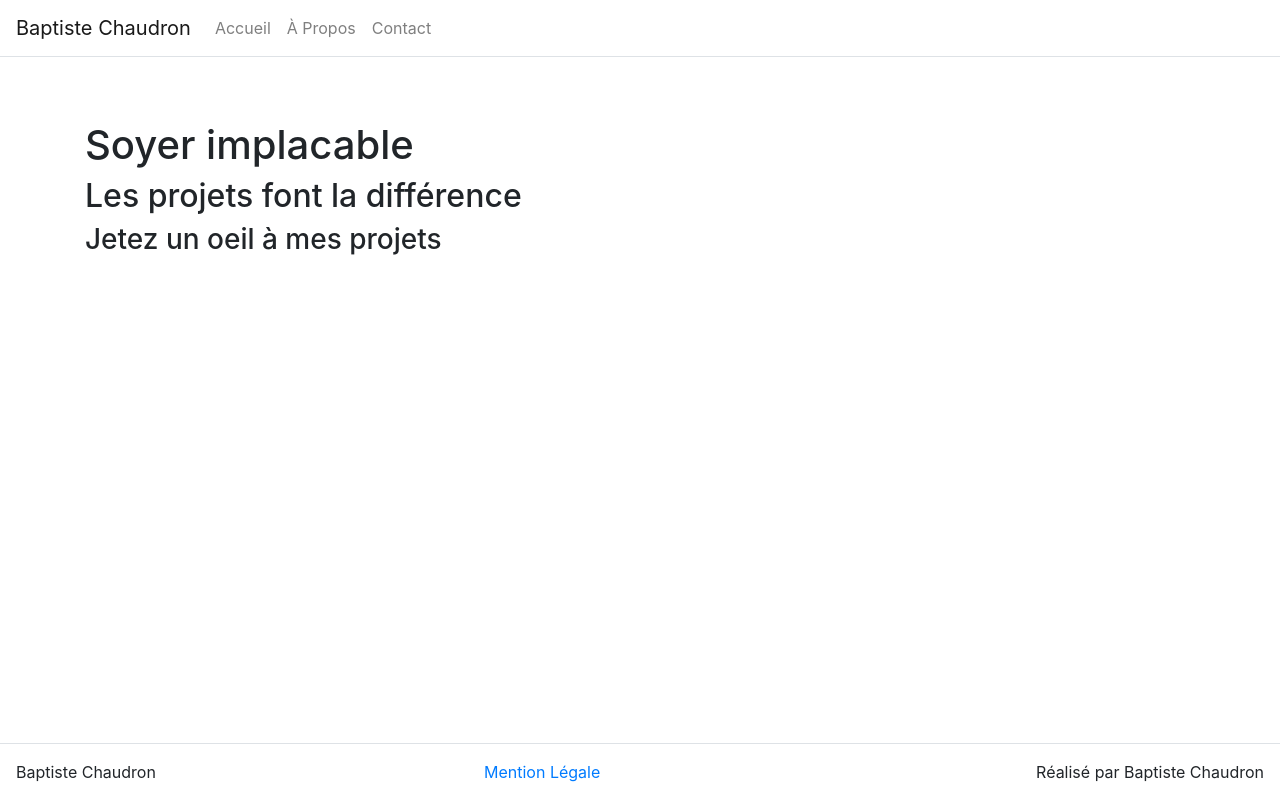
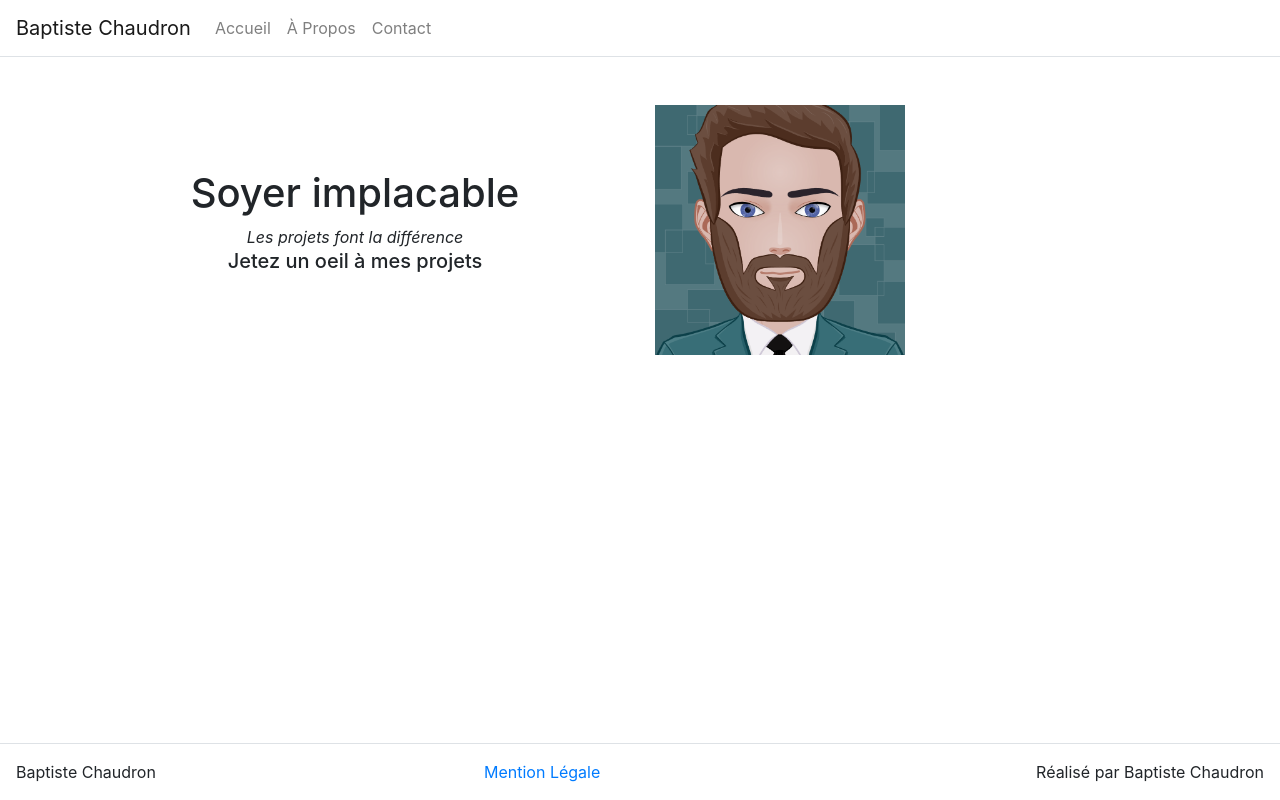
Before and after one commit to BaptChau/react-portfolio, a React (Create React App) app: page / in a window 1280 px wide. Built offline with nearby package versions, Linux system fonts and the light colour scheme.

Commit message:
ajout d'un avatar à la page d'accueil

```diff
--- a/src/components/Hero.js
+++ b/src/components/Hero.js
@@ -1,17 +1,16 @@
 import React from 'react'
 import { Col,Row, Container, Jumbotron } from 'react-bootstrap'
 
-function Hero(props){
+function Hero(props, Children){
     let prop = props.info
     return [
-    <Jumbotron className="bg-transparent jumbotron-fluid">
+    <Jumbotron className="bg-transparent jumbotron-fluid text-center">
         <Container>
             <Row>
                 <Col>
                     <h1>{prop.title}</h1>
-                    {prop.subtitle ? <h2>{prop.subtitle}</h2>: ''}
-                    {prop.text ? <h3>{prop.text}</h3>: ''}
-
+                    {prop.subtitle ? <cite>{prop.subtitle}</cite>: ''}
+                    {prop.text ? <h5>{prop.text}</h5>: ''}
                 </Col>
             </Row>
         </Container>
--- a/src/pages/HomePage.js
+++ b/src/pages/HomePage.js
@@ -1,9 +1,23 @@
 import React from 'react';
 import Hero from '../components/Hero';
+import photo from '../assets/avatar-gratuit.png'
+import { Row, Col, Container } from 'react-bootstrap';
+function HomePage(props) {
+    let prop = props.info
+    return [
+        <Container className="mt-5">
+            <Row>
+                <Col>
+                    <Hero info={prop} />
+                </Col>
+                <Col>
+                    <img src={photo} alt="moi" width="250" height="250" />
+                </Col>
+            </Row>
 
-function HomePage(props){
-let prop = props.info
-return <Hero info= {prop}/>
+        </Container>
+
+    ]
 }
 
 export default HomePage;
```
Also changed, not shown: src/assets/avatar-gratuit.png (added).
